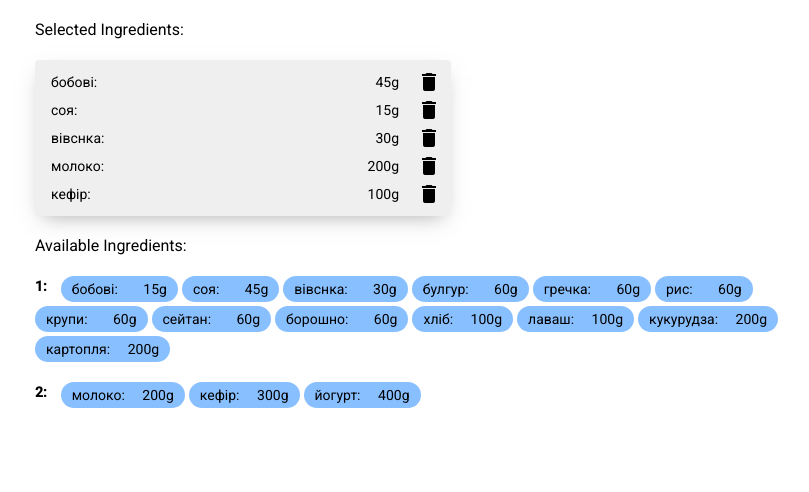
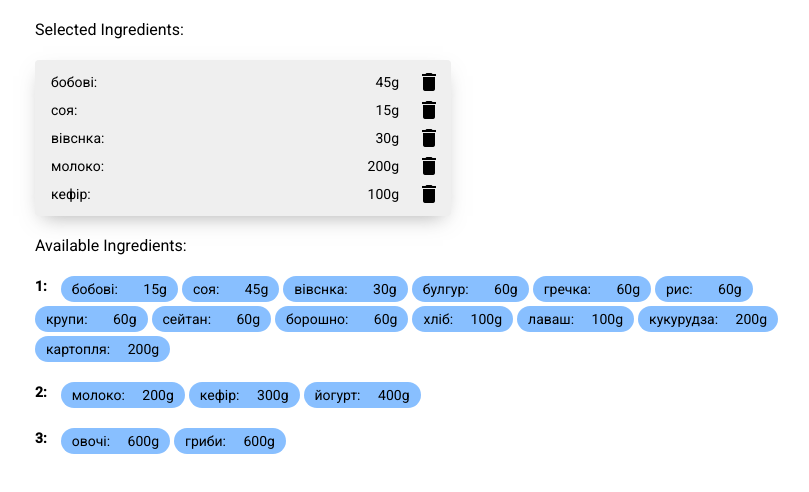
Before and after one commit to uaman89/ration-helper, an Angular app: page / in a window 1280 px wide. Shown: the top 492 px of the page, without its empty margins (205-1014 px from the left). Built offline with nearby package versions, Linux system fonts and the light colour scheme.

Commit message:
fix: availble ingredients calculation issue

```diff
--- a/src/app/modules/available-ingredients/available-ingredients.component.ts
+++ b/src/app/modules/available-ingredients/available-ingredients.component.ts
@@ -2,11 +2,11 @@ import {
   ChangeDetectionStrategy,
   Component,
   Input,
-  OnInit
+  OnInit,
 } from '@angular/core';
 import {
   IngredientPlan,
-  SelectedIngredientPlan
+  SelectedIngredientPlan,
 } from 'src/app/core/interfaces/ingredient.interface';
 import { IngredientsGroup } from 'src/app/core/interfaces/ingredients-group.interace';
 
@@ -46,10 +46,12 @@ export class AvailableIngredientsComponent implements OnInit {
 
     this.availableIngredients = [];
     this.selectedPlan.forEach((planGroup) => {
+      let group: IngredientsGroup;
+
       if (!selectedMap[planGroup.id]) {
-        return;
-      }
-      const group = { ...planGroup, ingredients: [] } as IngredientsGroup;
+        group = this.copyGroup(planGroup);
+      } else {
+        group = this.copyGroup(planGroup, false);
         planGroup.ingredients.forEach((planned) => {
           const selected = selectedMap[planGroup.id][planned.id];
           if (!selected) {
@@ -65,8 +67,21 @@ export class AvailableIngredientsComponent implements OnInit {
             });
           }
         });
+      }
       this.availableIngredients.push(group);
     });
+  }
+
+  copyGroup(
+    group: IngredientsGroup,
+    cloneIngredients = true
+  ): IngredientsGroup {
+    const clone = { ...group, ingredients: [] } as IngredientsGroup;
+    if (cloneIngredients) {
+      clone.ingredients = group.ingredients.map((data) => ({ ...data }));
+    }
+
+    return clone;
   }
 }
 
```
Lines whose indentation alone changed are shown as unchanged.
